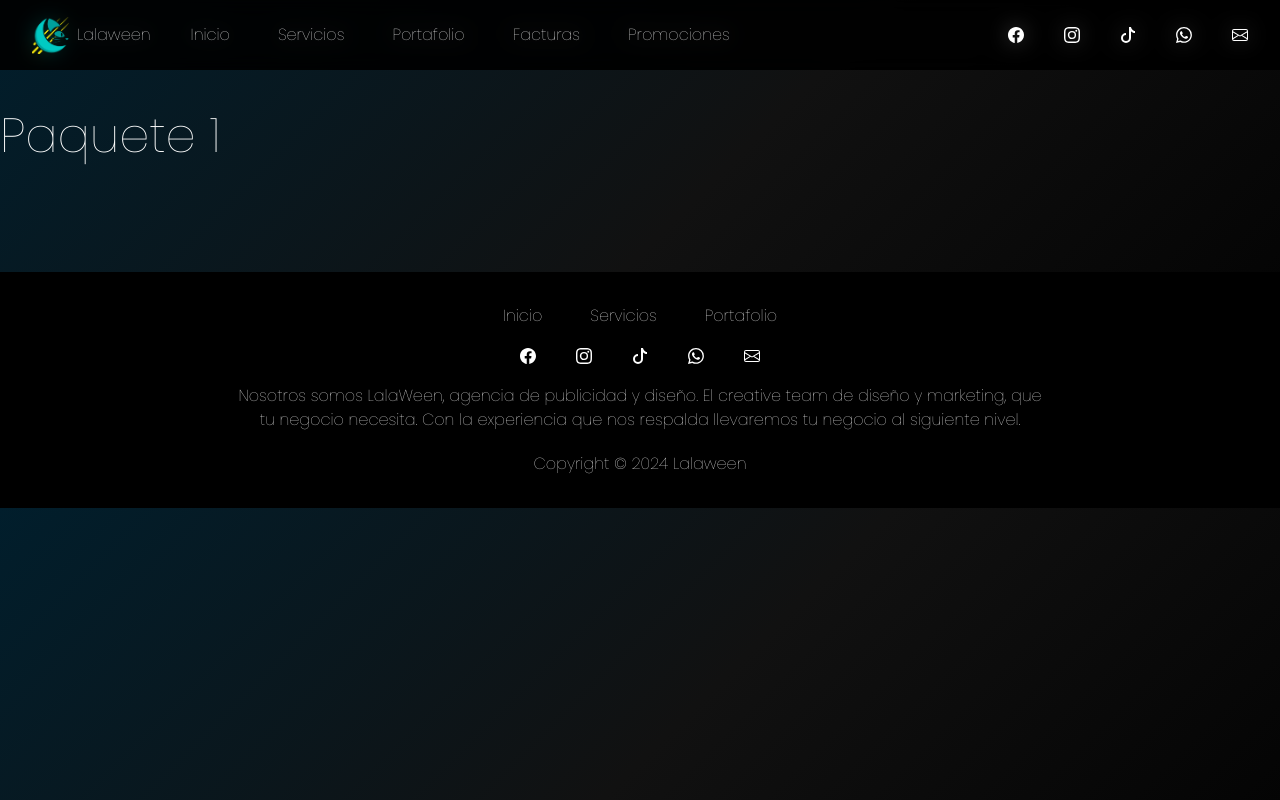
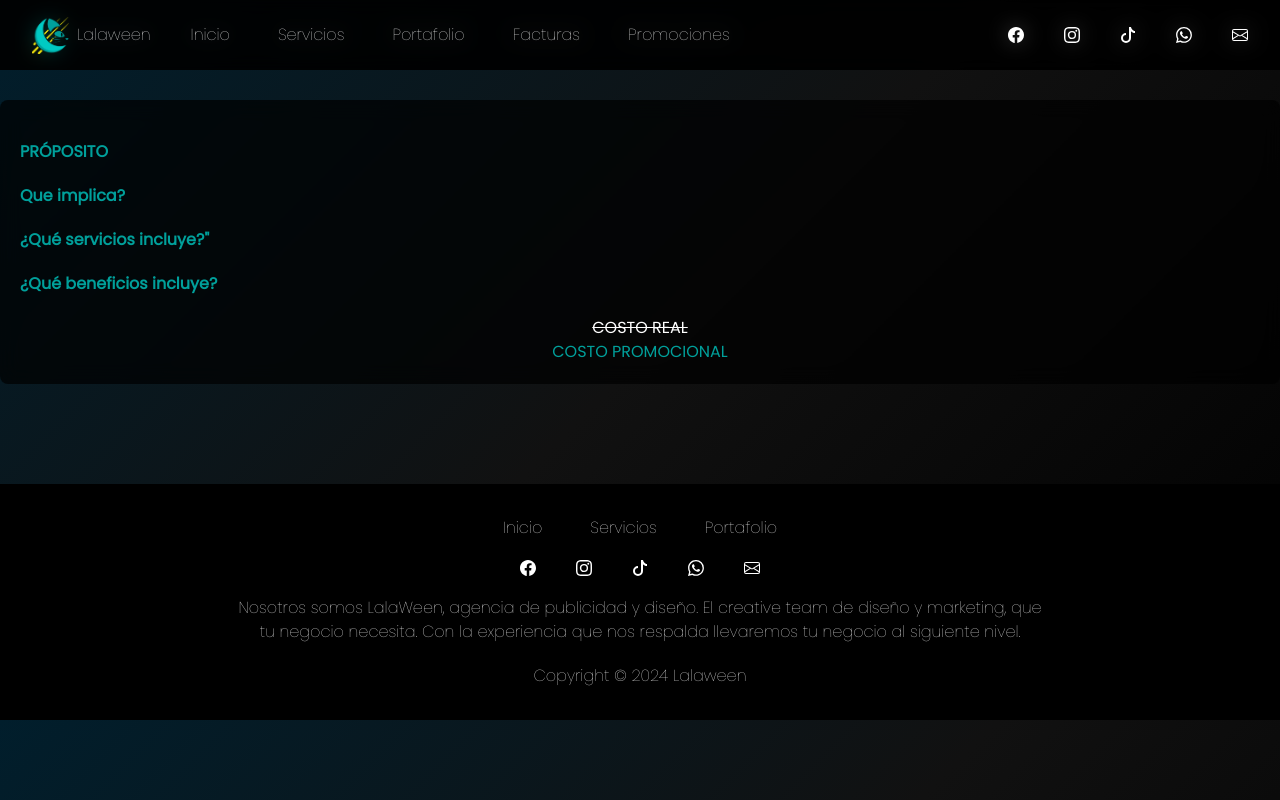
Before and after one commit to AngelLuna17-code/Lalaween, a React (Create React App) app: page /Paquete1 in a window 1280 px wide. Built offline with nearby package versions, Linux system fonts and the light colour scheme.

Commit message:
trabajando en contenido de paquetes

```diff
--- a/src/pages/paquetes/Paquete1.js
+++ b/src/pages/paquetes/Paquete1.js
@@ -8,7 +8,51 @@ const Paquete1 = () => {
         <section>
             <Navbar />
             <div className='container mx-auto py-[100px]'>
-                <h1>Paquete 1</h1>
+                <div className='p-5 rounded-lg' style={{ background: 'rgba(0, 0, 0, 0.7)', backdropFilter: 'blur(10px)', WebkitBackdropFilter: 'blur(10px)' }}>
+                    <div className='text-white'>
+                        <div>
+                            <h3 className='text-[#00a09b] font-black text-[23px] typing'></h3>
+                            <p></p>
+                        </div>
+                        <div className='mt-5'>
+                            <h4 className='text-[#00a09b] font-thin typing'>PRÓPOSITO</h4>
+                            <p className='text-justify'></p>
+                        </div>
+                    </div>
+                    <div className='mt-5'>
+                        <div className='typing'>
+                            <p className='text-[#00a09b] font-thin typing'>
+                                Que implica?
+                            </p>
+                            <div>
+                                <ul className='font-thin'>
+                                </ul>
+                            </div>
+                        </div>
+                        <div className='mt-5 typing'>
+                            <p className='text-[#00a09b] font-thin typing'>
+                                ¿Qué servicios incluye?"
+                            </p>
+                            <div>
+                                <ul className='font-thin'>
+                                </ul>
+                            </div>
+                        </div>
+                        <div className='mt-5 typing'>
+                            <p className='text-[#00a09b] font-thin typing'>
+                                ¿Qué beneficios incluye?
+                            </p>
+                            <div>
+                                <ul className='font-thin'>
+                                </ul>
+                            </div>
+                        </div>
+                    </div>
+                    <div className='text-center text-white mt-5 typing font-thin'>
+                        <p className='line-through'>COSTO REAL</p>
+                        <p className='text-[#00a09b]'>COSTO PROMOCIONAL</p>
+                    </div>
+                </div>
             </div>
             <Footer />
         </section>
```
